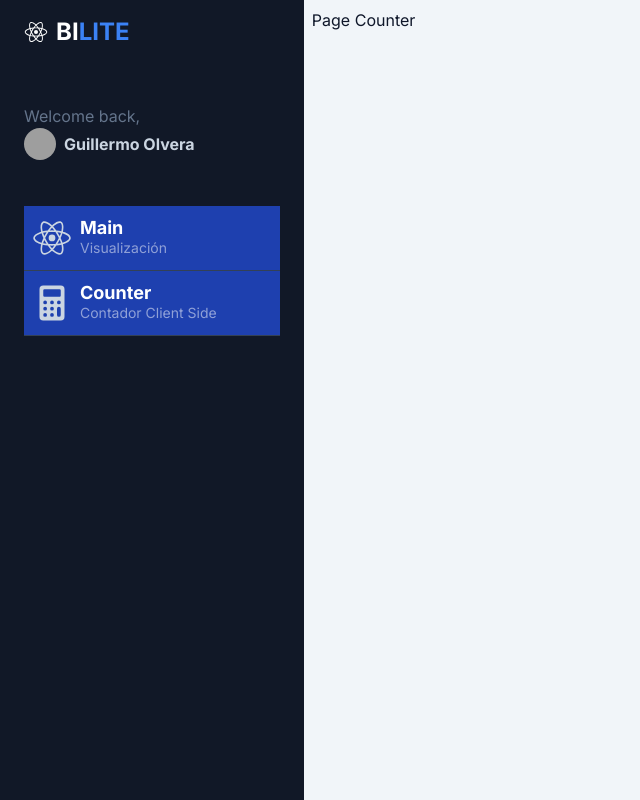
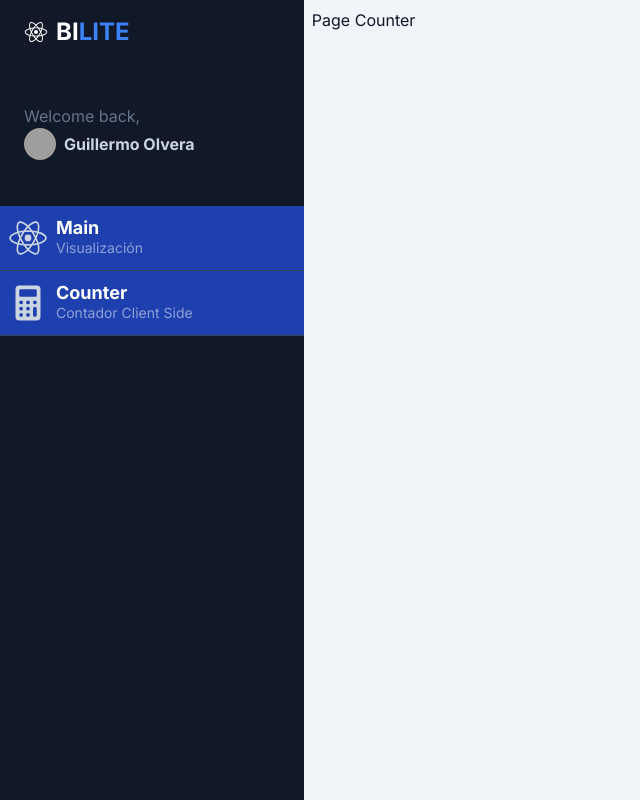
Before and after one commit to MemoOlvera/my-dashboard, a Next.js app: page /dashboard/counter in a window 1280 px wide. Shown: the whole page, without its empty margins (0-640 px from the left). Built offline with nearby package versions, Linux system fonts and the light colour scheme; grey boxes are pictures that could not be loaded.

Commit message:
minor fixes in styles

```diff
--- a/src/app/components/Sidebar.tsx
+++ b/src/app/components/Sidebar.tsx
@@ -49,7 +49,7 @@ export const Sidebar = () => {
                     </span>
                 </a>
             </div>
-            <div id="nav" className="w-full px-6">
+            <div id="nav" className="w-full">
                 {
                     menuItems.map((item) => (
                         <SidebarMenuItem key={item.path} {...item} />
```
